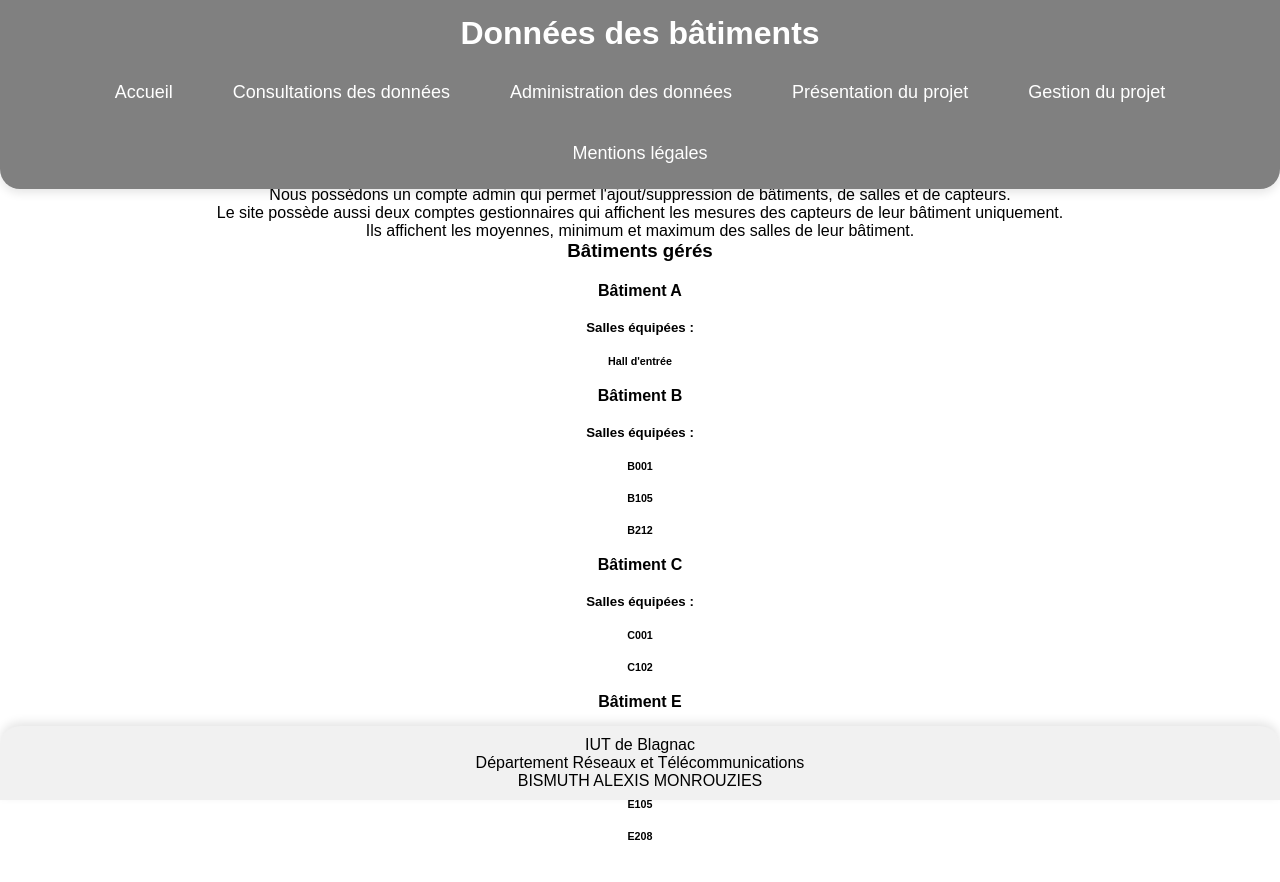
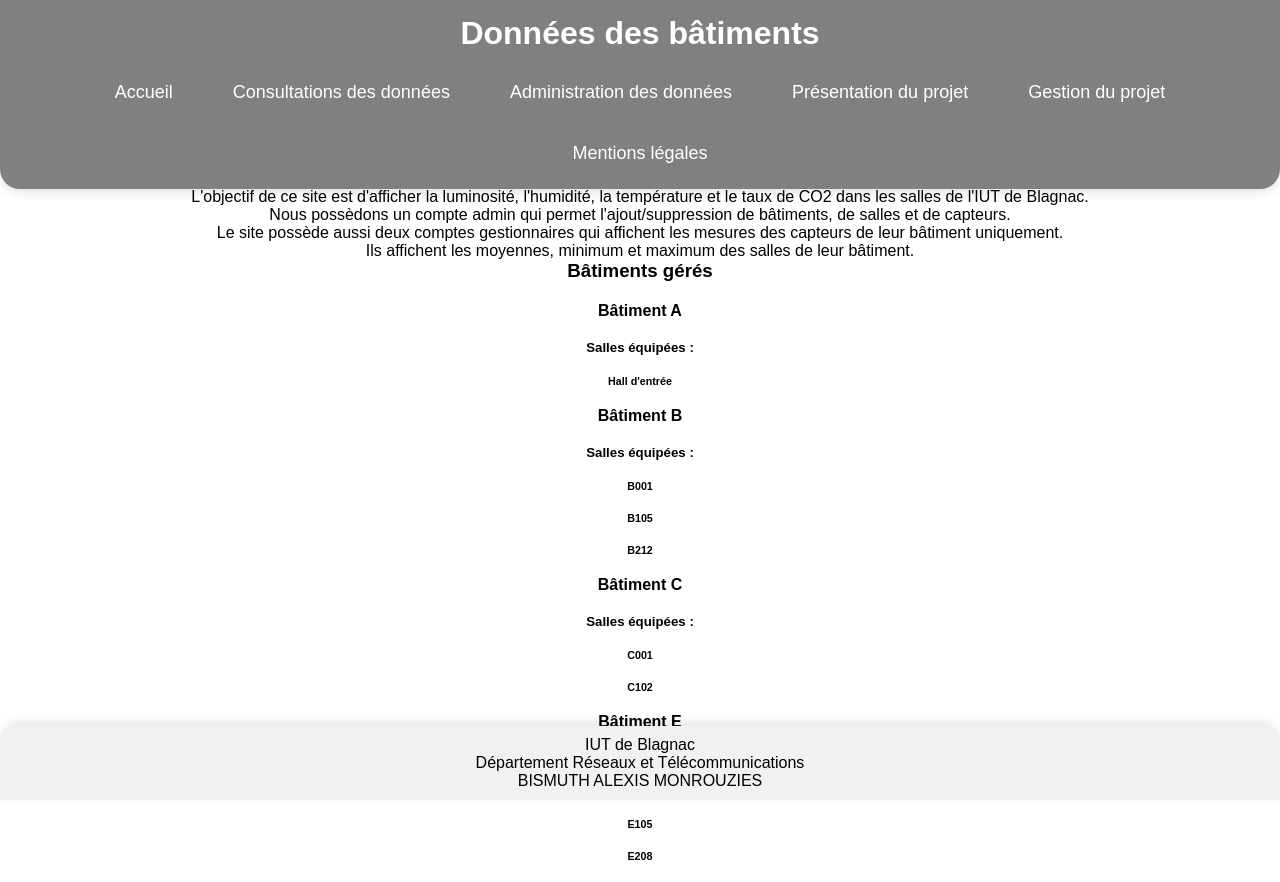
Before and after one commit to thibaultalexis/SAE23-BAM, a PHP site: page /index.html in a window 1280 px wide. Before the commit the page ends 840 px from the top, so only its background shows below. Run offline with PHP 8.4, Linux system fonts and the light colour scheme.

Commit message:
Update feuille_de_style.css

```diff
--- a/site Internet/styles/feuille_de_style.css
+++ b/site Internet/styles/feuille_de_style.css
@@ -10,7 +10,7 @@ body {
     background-color: white;
     color: black;
     text-align: center;
-    padding-top: 120px; /* Espace ajusté pour le header */
+    padding-top: 140px; /* Espace ajusté pour le header */
 }
 
 /* Header avec menu centré */
```
